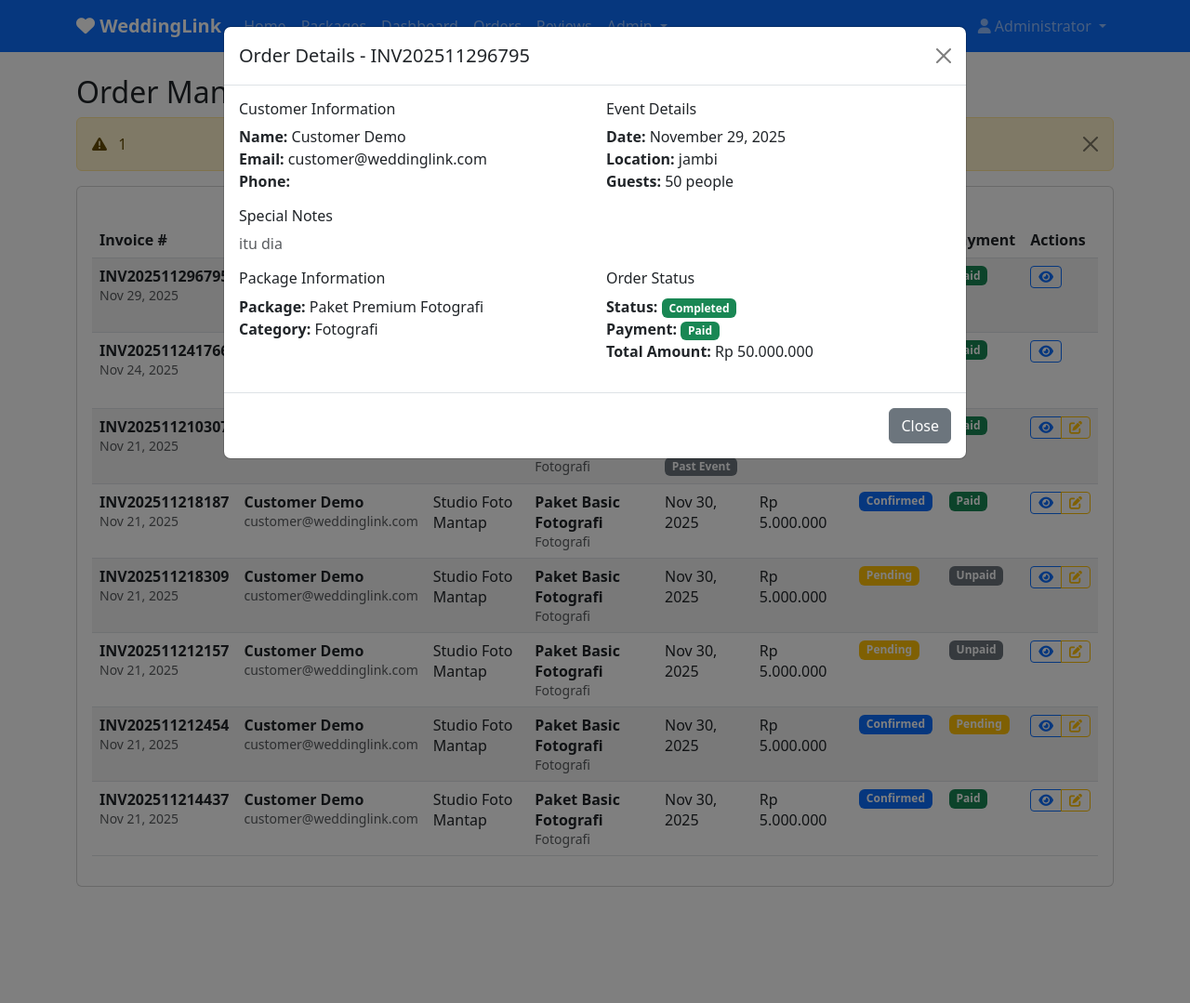
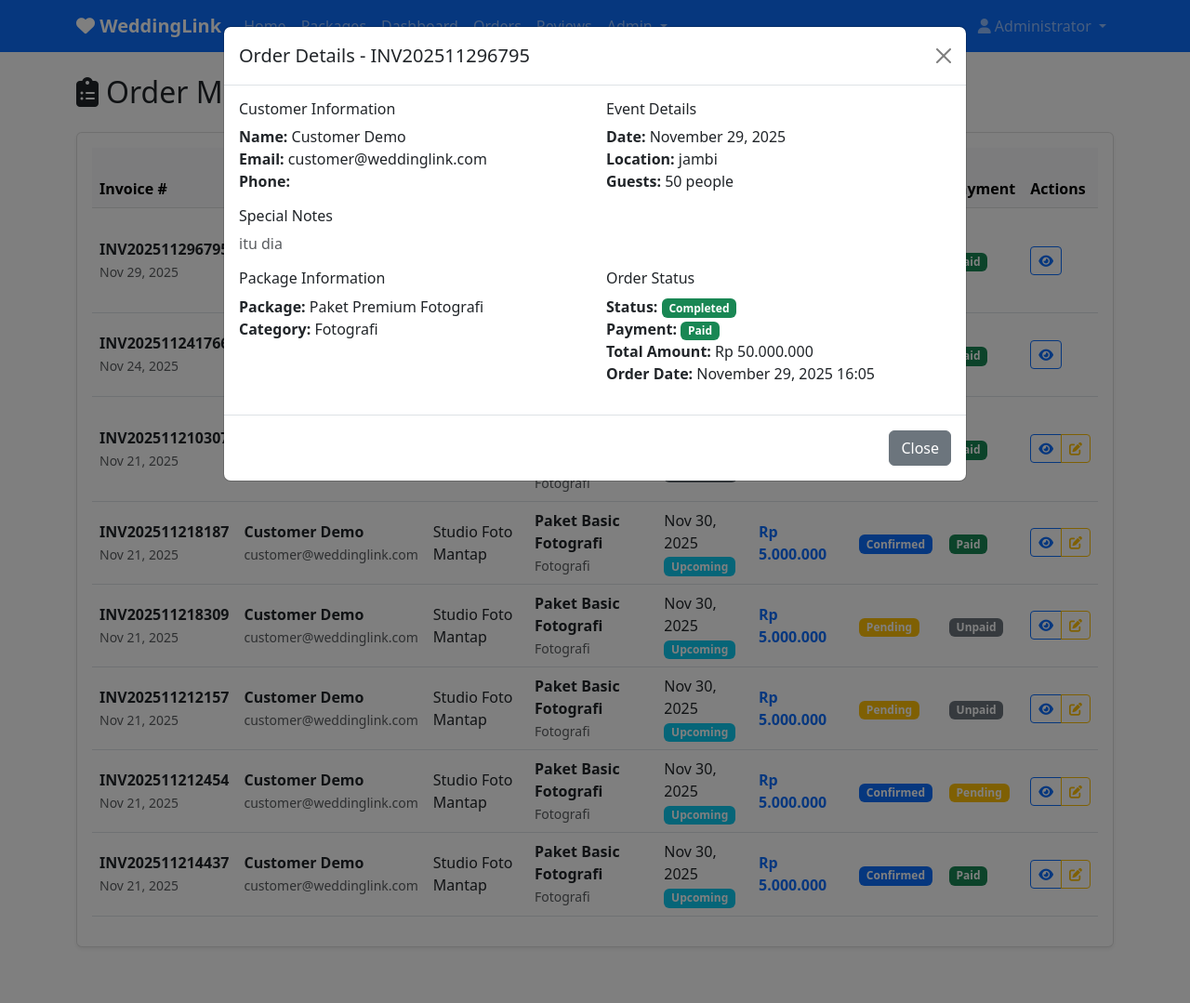
Before and after one commit to dewiyyyy/weddinglink, a PHP site: page /orders.php in a window 1280 px wide, after a click on "View Details". Shown: the whole page at 93% size. Run offline with PHP 8.4, Linux system fonts and the light colour scheme; a user stored in the database is signed in; data comes from the database, SQL or seed files in the repository.

Commit message:
update orders

```diff
--- a/orders.php
+++ b/orders.php
@@ -4,6 +4,9 @@ require_login();
 
 $user_id = $_SESSION['user_id'];
 $user_role = $_SESSION['user_role'];
+
+// Debug: Check user info
+error_log("Orders Access - User ID: $user_id, Role: $user_role");
 
 // Handle order creation
 if (isset($_GET['create'])) {
@@ -75,11 +78,18 @@ if (isset($_GET['create'])) {
     }
 
     // Show order creation form
-    include 'navigation.php';
     ?>
+    <!DOCTYPE html>
+    <html lang="en">
+    <head>
+        <meta charset="UTF-8">
+        <meta name="viewport" content="width=device-width, initial-scale=1.0">
+        <title>Create Order - Event Management</title>
         <link href="https://cdn.jsdelivr.net/npm/bootstrap@5.3.0/dist/css/bootstrap.min.css" rel="stylesheet">
-    <link href="https://cdnjs.cloudflare.com/ajax/libs/font-awesome/6.0.0/css/all.min.css" rel="stylesheet">
-
+        <link rel="stylesheet" href="https://cdnjs.cloudflare.com/ajax/libs/font-awesome/6.4.0/css/all.min.css">
+    </head>
+    <body>
+        <?php include 'navigation.php'; ?>
 
         <div class="container mt-4">
             <div class="row justify-content-center">
@@ -166,7 +176,6 @@ if (isset($_GET['create'])) {
             </div>
         </div>
 
-    <?php include 'navigation.php'; ?>
         <script src="https://cdn.jsdelivr.net/npm/bootstrap@5.3.0/dist/js/bootstrap.bundle.min.js"></script>
     </body>
     </html>
@@ -190,6 +199,12 @@ if ($_SERVER['REQUEST_METHOD'] == 'POST' && isset($_POST['update_status'])) {
     // Verify permission
     if ($user_role == 'vendor') {
         $vendor = get_vendor_by_user_id($user_id);
+        if (!$vendor) {
+            $_SESSION['error'] = "Vendor profile not found.";
+            header('Location: orders.php');
+            exit;
+        }
+
         $order = fetch_one("
             SELECT o.* FROM orders o
             JOIN packages p ON o.package_id = p.id
@@ -229,6 +244,7 @@ if ($user_role == 'admin') {
     ");
 } elseif ($user_role == 'vendor') {
     $vendor = get_vendor_by_user_id($user_id);
+
     if ($vendor) {
         $orders = fetch_all("
             SELECT o.*, u.name as customer_name, u.email as customer_email, u.phone as customer_phone,
@@ -242,11 +258,12 @@ if ($user_role == 'admin') {
         ", [$vendor['id']]);
     } else {
         $orders = [];
+        $_SESSION['error'] = "Vendor profile not found. Please contact administrator.";
     }
 } else {
+    // Customer view
     $orders = fetch_all("
-        SELECT o.*, p.name as package_name, v.company_name as vendor_name,
-               v.phone as vendor_phone, c.name as category_name
+        SELECT o.*, p.name as package_name, v.company_name as vendor_name, c.name as category_name
         FROM orders o
         JOIN packages p ON o.package_id = p.id
         JOIN vendors v ON p.vendor_id = v.id
@@ -255,46 +272,88 @@ if ($user_role == 'admin') {
         ORDER BY o.created_at DESC
     ", [$user_id]);
 }
-
-include 'navigation.php';
 ?>
+<!DOCTYPE html>
+<html lang="en">
+<head>
+    <meta charset="UTF-8">
+    <meta name="viewport" content="width=device-width, initial-scale=1.0">
+    <title>Order Management - Event Management</title>
+    <link href="https://cdn.jsdelivr.net/npm/bootstrap@5.3.0/dist/css/bootstrap.min.css" rel="stylesheet">
+    <link rel="stylesheet" href="https://cdnjs.cloudflare.com/ajax/libs/font-awesome/6.4.0/css/all.min.css">
+    <style>
+        .table th {
+            border-top: none;
+            font-weight: 600;
+        }
+        .card {
+            box-shadow: 0 0.125rem 0.25rem rgba(0, 0, 0, 0.075);
+            border: 1px solid rgba(0, 0, 0, 0.125);
+        }
+        .badge {
+            font-size: 0.75em;
+        }
+    </style>
+</head>
+<body>
+    <?php include 'navigation.php'; ?>
 
     <div class="container mt-4">
-    <h2>
+        <h2 class="mb-4">
             <?php if ($user_role == 'customer'): ?>
-            My Orders
+                <i class="fas fa-shopping-bag me-2"></i>My Orders
             <?php else: ?>
-            Order Management
+                <i class="fas fa-clipboard-list me-2"></i>Order Management
                 <?php if ($user_role == 'vendor'): ?>
                     <small class="text-muted">(Your packages' orders)</small>
                 <?php endif; ?>
             <?php endif; ?>
         </h2>
 
-    <?php display_message(); ?>
+        <?php
+        // Display success/error messages
+        if (isset($_SESSION['success'])) {
+            echo '<div class="alert alert-success alert-dismissible fade show" role="alert">
+                    <i class="fas fa-check-circle me-2"></i>' . $_SESSION['success'] . '
+                    <button type="button" class="btn-close" data-bs-dismiss="alert"></button>
+                  </div>';
+            unset($_SESSION['success']);
+        }
+        if (isset($_SESSION['error'])) {
+            echo '<div class="alert alert-danger alert-dismissible fade show" role="alert">
+                    <i class="fas fa-exclamation-circle me-2"></i>' . $_SESSION['error'] . '
+                    <button type="button" class="btn-close" data-bs-dismiss="alert"></button>
+                  </div>';
+            unset($_SESSION['error']);
+        }
+        ?>
 
         <!-- Orders Table -->
-    <link href="https://cdn.jsdelivr.net/npm/bootstrap@5.3.0/dist/css/bootstrap.min.css" rel="stylesheet">
-    <link href="https://cdnjs.cloudflare.com/ajax/libs/font-awesome/6.0.0/css/all.min.css" rel="stylesheet">
-
         <div class="card">
             <div class="card-body">
                 <?php if (empty($orders)): ?>
-                <div class="text-center py-4">
-                    <i class="fas fa-shopping-cart fa-3x text-muted mb-3"></i>
+                    <div class="text-center py-5">
+                        <i class="fas fa-shopping-cart fa-4x text-muted mb-3"></i>
                         <h5>No orders found</h5>
-                    <p class="text-muted">
+                        <p class="text-muted mb-4">
                             <?php if ($user_role == 'customer'): ?>
-                            You haven't placed any orders yet. <a href="packages.php">Browse packages</a> to get started.
+                                You haven't placed any orders yet.
+                            <?php elseif ($user_role == 'vendor'): ?>
+                                No orders have been placed for your packages yet.
                             <?php else: ?>
                                 No orders have been placed yet.
                             <?php endif; ?>
                         </p>
+                        <?php if ($user_role == 'customer'): ?>
+                            <a href="packages.php" class="btn btn-primary">
+                                <i class="fas fa-search me-2"></i>Browse Packages
+                            </a>
+                        <?php endif; ?>
                     </div>
                 <?php else: ?>
                     <div class="table-responsive">
-                    <table class="table table-striped">
-                        <thead>
+                        <table class="table table-hover align-middle">
+                            <thead class="table-light">
                                 <tr>
                                     <th>Invoice #</th>
                                     <?php if ($user_role != 'customer'): ?>
@@ -315,8 +374,7 @@ include 'navigation.php';
                                 <?php foreach ($orders as $order): ?>
                                     <tr>
                                         <td>
-                                        <strong><?= $order['invoice_number'] ?></strong>
-                                        <br>
+                                            <strong class="d-block"><?= $order['invoice_number'] ?></strong>
                                             <small class="text-muted"><?= date('M j, Y', strtotime($order['created_at'])) ?></small>
                                         </td>
 
@@ -328,7 +386,7 @@ include 'navigation.php';
                                                         <br>
                                                         <small class="text-muted"><?= htmlspecialchars($order['customer_email']) ?></small>
                                                         <br>
-                                                    <small class="text-muted"><?= htmlspecialchars($order['customer_phone']) ?></small>
+                                                        <small class="text-muted"><?= htmlspecialchars($order['customer_phone'] ?? 'No phone') ?></small>
                                                     <?php endif; ?>
                                                 </div>
                                             </td>
@@ -348,13 +406,24 @@ include 'navigation.php';
 
                                         <td>
                                             <?= date('M j, Y', strtotime($order['event_date'])) ?>
-                                        <?php if (strtotime($order['event_date']) < strtotime('today')): ?>
+                                            <?php
+                                            $event_date = strtotime($order['event_date']);
+                                            $today = strtotime('today');
+                                            if ($event_date < $today): ?>
                                                 <br>
                                                 <span class="badge bg-secondary">Past Event</span>
+                                            <?php elseif ($event_date == $today): ?>
+                                                <br>
+                                                <span class="badge bg-warning">Today</span>
+                                            <?php elseif ($event_date <= strtotime('+7 days')): ?>
+                                                <br>
+                                                <span class="badge bg-info">Upcoming</span>
                                             <?php endif; ?>
                                         </td>
 
-                                    <td><?= format_currency($order['total_price']) ?></td>
+                                        <td>
+                                            <strong class="text-primary"><?= format_currency($order['total_price']) ?></strong>
+                                        </td>
 
                                         <td>
                                             <?= get_status_badge($order['status']) ?>
@@ -365,22 +434,27 @@ include 'navigation.php';
                                         </td>
 
                                         <td>
-                                        <div class="btn-group">
-                                            <button type="button" class="btn btn-sm btn-outline-primary"
-                                                    data-bs-toggle="modal" data-bs-target="#orderModal<?= $order['id'] ?>">
+                                            <div class="btn-group btn-group-sm">
+                                                <!-- View Details Button -->
+                                                <button type="button" class="btn btn-outline-primary"
+                                                        data-bs-toggle="modal" data-bs-target="#orderModal<?= $order['id'] ?>"
+                                                        title="View Details">
                                                     <i class="fas fa-eye"></i>
                                                 </button>
 
+                                                <!-- Status Update Button (Vendor/Admin only) -->
                                                 <?php if ($user_role != 'customer' && $order['status'] != 'completed' && $order['status'] != 'cancelled'): ?>
-                                                <button type="button" class="btn btn-sm btn-outline-warning"
-                                                        data-bs-toggle="modal" data-bs-target="#statusModal<?= $order['id'] ?>">
+                                                    <button type="button" class="btn btn-outline-warning"
+                                                            data-bs-toggle="modal" data-bs-target="#statusModal<?= $order['id'] ?>"
+                                                            title="Update Status">
                                                         <i class="fas fa-edit"></i>
                                                     </button>
                                                 <?php endif; ?>
 
+                                                <!-- Payment Button (Customer only) -->
                                                 <?php if ($user_role == 'customer' && $order['payment_status'] == 'unpaid'): ?>
-                                                <a href="payments.php?order_id=<?= $order['id'] ?>" class="btn btn-sm btn-success">
-                                                    <i class="fas fa-credit-card"></i> Pay
+                                                    <a href="payments.php?order_id=<?= $order['id'] ?>" class="btn btn-success" title="Make Payment">
+                                                        <i class="fas fa-credit-card"></i>
                                                     </a>
                                                 <?php endif; ?>
                                             </div>
@@ -400,10 +474,11 @@ include 'navigation.php';
                                                         <div class="col-md-6">
                                                             <h6>Customer Information</h6>
                                                             <p>
-                                                            <strong>Name:</strong> <?= htmlspecialchars($order['customer_name']) ?><br>
+                                                                <strong>Name:</strong>
+                                                                <?= $user_role != 'customer' ? htmlspecialchars($order['customer_name']) : $_SESSION['user_name'] ?><br>
                                                                 <?php if ($user_role != 'customer'): ?>
                                                                     <strong>Email:</strong> <?= htmlspecialchars($order['customer_email']) ?><br>
-                                                                <strong>Phone:</strong> <?= htmlspecialchars($order['customer_phone']) ?><br>
+                                                                    <strong>Phone:</strong> <?= htmlspecialchars($order['customer_phone'] ?? 'No phone') ?><br>
                                                                 <?php endif; ?>
                                                             </p>
                                                         </div>
@@ -432,9 +507,6 @@ include 'navigation.php';
                                                                 <strong>Category:</strong> <?= htmlspecialchars($order['category_name']) ?><br>
                                                                 <?php if ($user_role == 'customer'): ?>
                                                                     <strong>Vendor:</strong> <?= htmlspecialchars($order['vendor_name']) ?><br>
-                                                                <?php if ($order['vendor_phone']): ?>
-                                                                    <strong>Vendor Phone:</strong> <?= htmlspecialchars($order['vendor_phone']) ?><br>
-                                                                <?php endif; ?>
                                                                 <?php endif; ?>
                                                             </p>
                                                         </div>
@@ -448,12 +520,18 @@ include 'navigation.php';
                                                                 <?= get_status_badge($order['payment_status']) ?><br>
 
                                                                 <strong>Total Amount:</strong> <?= format_currency($order['total_price']) ?><br>
+                                                                <strong>Order Date:</strong> <?= date('F j, Y H:i', strtotime($order['created_at'])) ?><br>
                                                             </p>
                                                         </div>
                                                     </div>
                                                 </div>
                                                 <div class="modal-footer">
                                                     <button type="button" class="btn btn-secondary" data-bs-dismiss="modal">Close</button>
+                                                    <?php if ($user_role == 'customer' && $order['payment_status'] == 'unpaid'): ?>
+                                                        <a href="payments.php?order_id=<?= $order['id'] ?>" class="btn btn-primary">
+                                                            <i class="fas fa-credit-card me-2"></i>Make Payment
+                                                        </a>
+                                                    <?php endif; ?>
                                                 </div>
                                             </div>
                                         </div>
@@ -484,6 +562,12 @@ include 'navigation.php';
                                                                     <option value="cancelled" <?= $order['status'] == 'cancelled' ? 'selected' : '' ?>>Cancelled</option>
                                                                 </select>
                                                             </div>
+                                                            <div class="alert alert-info">
+                                                                <small>
+                                                                    <i class="fas fa-info-circle me-2"></i>
+                                                                    Updating status will notify the customer.
+                                                                </small>
+                                                            </div>
                                                         </div>
                                                         <div class="modal-footer">
                                                             <button type="button" class="btn btn-secondary" data-bs-dismiss="modal">Cancel</button>
```
Also changed, not shown: 1 other file. Lines whose indentation alone changed are shown as unchanged.
